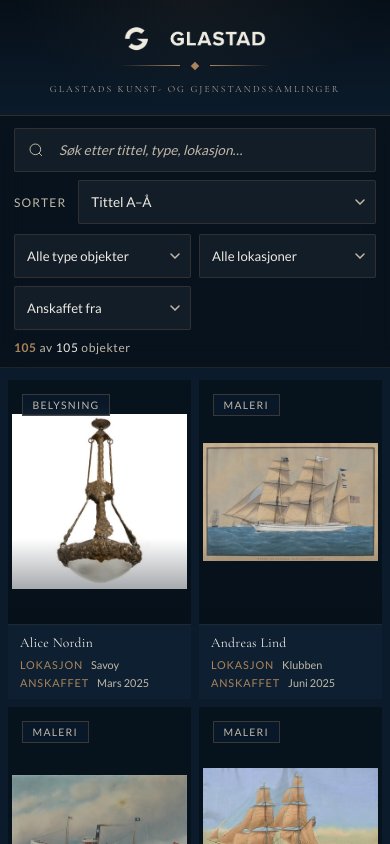
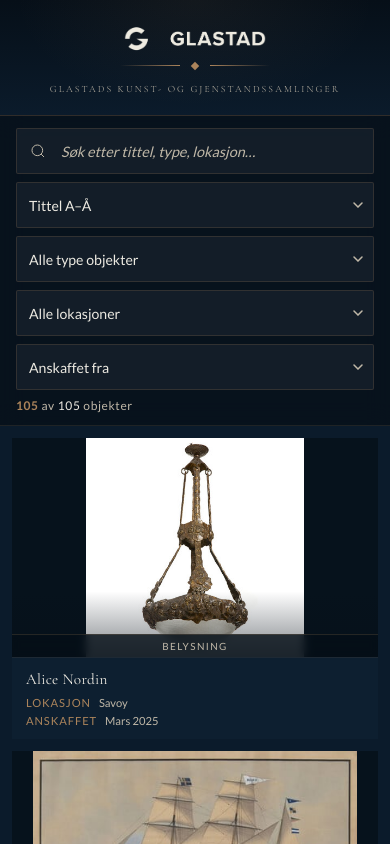
Before and after one commit to hermanxoxo/glastad-samlinger, a React (Vite) app: page / in a window 390 px wide. Shown: the top 844 px of the page. Built offline with nearby package versions, Linux system fonts and the light colour scheme.

Commit message:
Mobile: single column, filter one-column, badge at bottom

```diff
--- a/src/components/ObjectCard.css
+++ b/src/components/ObjectCard.css
@@ -31,7 +31,6 @@
   height: 100%;
   object-fit: contain;
   transition: transform 0.5s ease;
-  padding: 0.25rem;
 }
 
 .card:hover .card-image {
@@ -41,7 +40,7 @@
 .card-image-overlay {
   position: absolute;
   inset: 0;
-  background: linear-gradient(180deg, transparent 65%, rgba(6, 15, 24, 0.6) 100%);
+  background: linear-gradient(180deg, transparent 70%, rgba(6, 15, 24, 0.5) 100%);
   pointer-events: none;
 }
 
@@ -59,22 +58,25 @@
   color: rgba(171, 132, 91, 0.2);
 }
 
+/* Badge langs bunnen av bildefeltet – konsekvent og ikke-forstyrrende */
 .card-type-badge {
   position: absolute;
-  top: 0.875rem;
-  left: 0.875rem;
-  background: rgba(11, 27, 43, 0.85);
-  border: 1px solid rgba(171, 132, 91, 0.3);
+  bottom: 0;
+  left: 0;
+  right: 0;
+  background: rgba(6, 15, 24, 0.82);
+  border-top: 1px solid rgba(171, 132, 91, 0.2);
   color: var(--color-muted);
-  font-size: 0.65rem;
-  letter-spacing: 0.12em;
+  font-size: 0.62rem;
+  letter-spacing: 0.14em;
   text-transform: uppercase;
-  padding: 0.25rem 0.6rem;
+  padding: 0.3rem 0.75rem;
+  text-align: center;
   backdrop-filter: blur(4px);
 }
 
 .card-body {
-  padding: 1rem;
+  padding: 0.875rem 1rem;
   flex: 1;
   border-top: 1px solid rgba(171, 132, 91, 0.1);
 }
@@ -85,7 +87,7 @@
   font-size: 1rem;
   color: var(--color-cream);
   line-height: 1.3;
-  margin-bottom: 0.6rem;
+  margin-bottom: 0.5rem;
   letter-spacing: 0.02em;
 }
 
@@ -113,14 +115,23 @@
 }
 
 @media (max-width: 640px) {
+  /* Enkeltkolonne: lavere bildeflate for å unngå for mye tomrom */
+  .card-image-wrap {
+    aspect-ratio: unset;
+    height: 56vw;
+    max-height: 280px;
+  }
+
   .card-body {
-    padding: 0.6rem 0.75rem;
+    padding: 0.75rem 0.875rem;
   }
+
   .card-title {
-    font-size: 0.85rem;
+    font-size: 0.95rem;
     margin-bottom: 0.4rem;
   }
+
   .card-meta-item {
-    font-size: 0.68rem;
+    font-size: 0.7rem;
   }
 }
--- a/src/components/ObjectGrid.css
+++ b/src/components/ObjectGrid.css
@@ -41,18 +41,13 @@
 
 @media (max-width: 640px) {
   .grid-section {
-    padding: 0.75rem 0.5rem 0;
+    padding: 0.75rem 0.75rem 0;
   }
 
+  /* Én kolonne på mobil for bedre lesbarhet */
   .grid-container {
-    grid-template-columns: repeat(2, 1fr);
-    gap: 0.5rem;
+    grid-template-columns: 1fr;
+    gap: 0.75rem;
     background: var(--color-dark);
   }
 }
-
-@media (max-width: 380px) {
-  .grid-container {
-    grid-template-columns: 1fr;
-  }
-}
--- a/src/components/SearchFilter.css
+++ b/src/components/SearchFilter.css
@@ -175,10 +175,11 @@
 
 @media (max-width: 768px) {
   .sf-inner {
-    padding: 0.75rem 0.875rem;
-    gap: 0.6rem;
+    padding: 0.75rem 1rem;
+    gap: 0.5rem;
   }
 
+  /* Hele filterdelen: én kolonne */
   .sf-top {
     flex-direction: column;
     gap: 0.5rem;
@@ -190,32 +191,35 @@
   }
 
   .sf-search {
-    font-size: 0.85rem;
-    padding: 0.7rem 2.5rem 0.7rem 2.75rem;
-    min-height: 44px;
+    font-size: 0.9rem;
+    min-height: 46px;
+    padding: 0.65rem 2.5rem 0.65rem 2.75rem;
+  }
+
+  /* Skjul "Sorter"-label, la select tale for seg */
+  .sf-sort-label {
+    display: none;
   }
 
   .sf-sort-wrap {
     width: 100%;
-    display: flex;
-    align-items: center;
-    justify-content: space-between;
-    gap: 0.75rem;
   }
 
   .sf-sort-wrap .sf-select {
-    flex: 1;
-    min-height: 44px;
-    font-size: 0.85rem;
+    width: 100%;
+    min-height: 46px;
+    font-size: 0.88rem;
   }
 
+  /* Alle filterdropdowns: én kolonne, full bredde */
   .sf-filters {
-    display: grid;
-    grid-template-columns: 1fr 1fr;
+    display: flex;
+    flex-direction: column;
     gap: 0.5rem;
   }
 
   .sf-filter-item {
+    width: 100%;
     min-width: 0;
     max-width: none;
     flex: none;
@@ -223,13 +227,14 @@
 
   .sf-filter-item .sf-select {
     width: 100%;
-    min-height: 44px;
-    font-size: 0.82rem;
+    min-height: 46px;
+    font-size: 0.88rem;
   }
 
   .sf-clear-all {
-    grid-column: 1 / -1;
-    min-height: 40px;
-    font-size: 0.78rem;
+    width: 100%;
+    min-height: 44px;
+    font-size: 0.8rem;
+    text-align: center;
   }
 }
```
